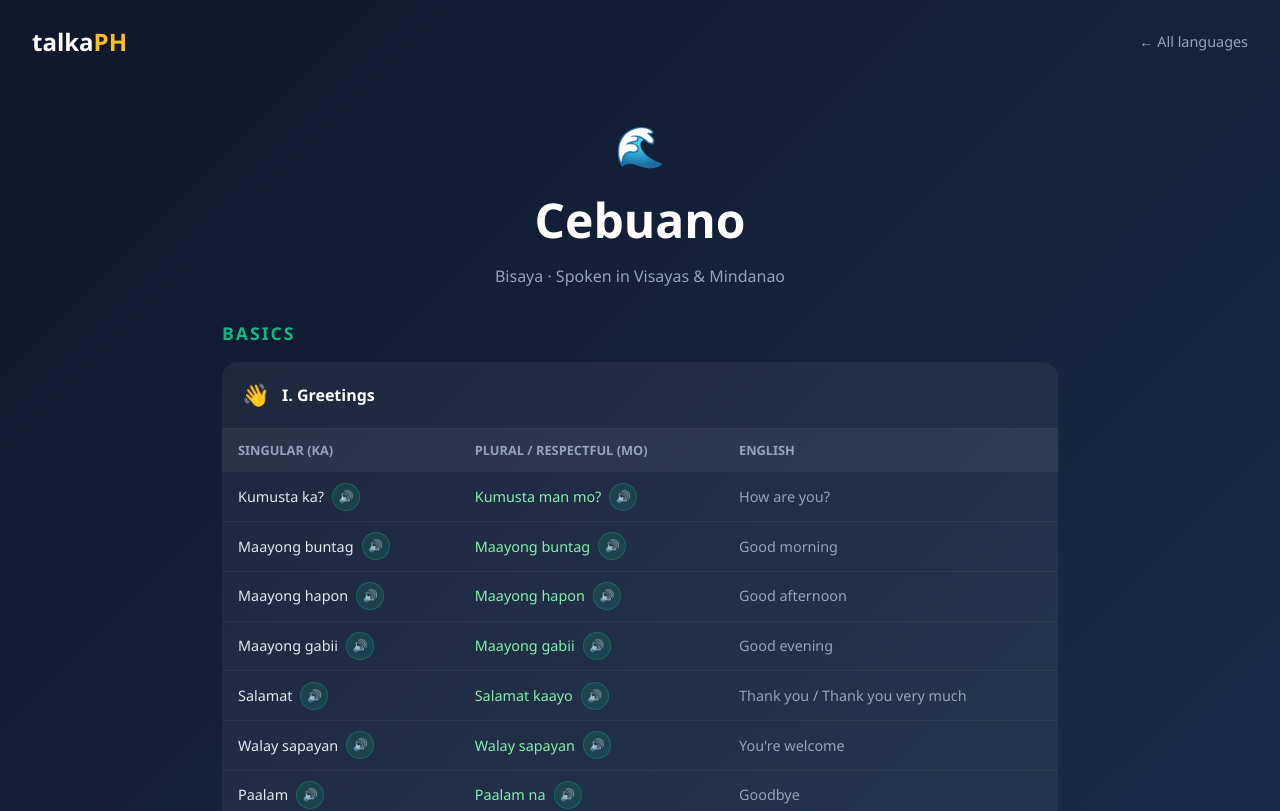
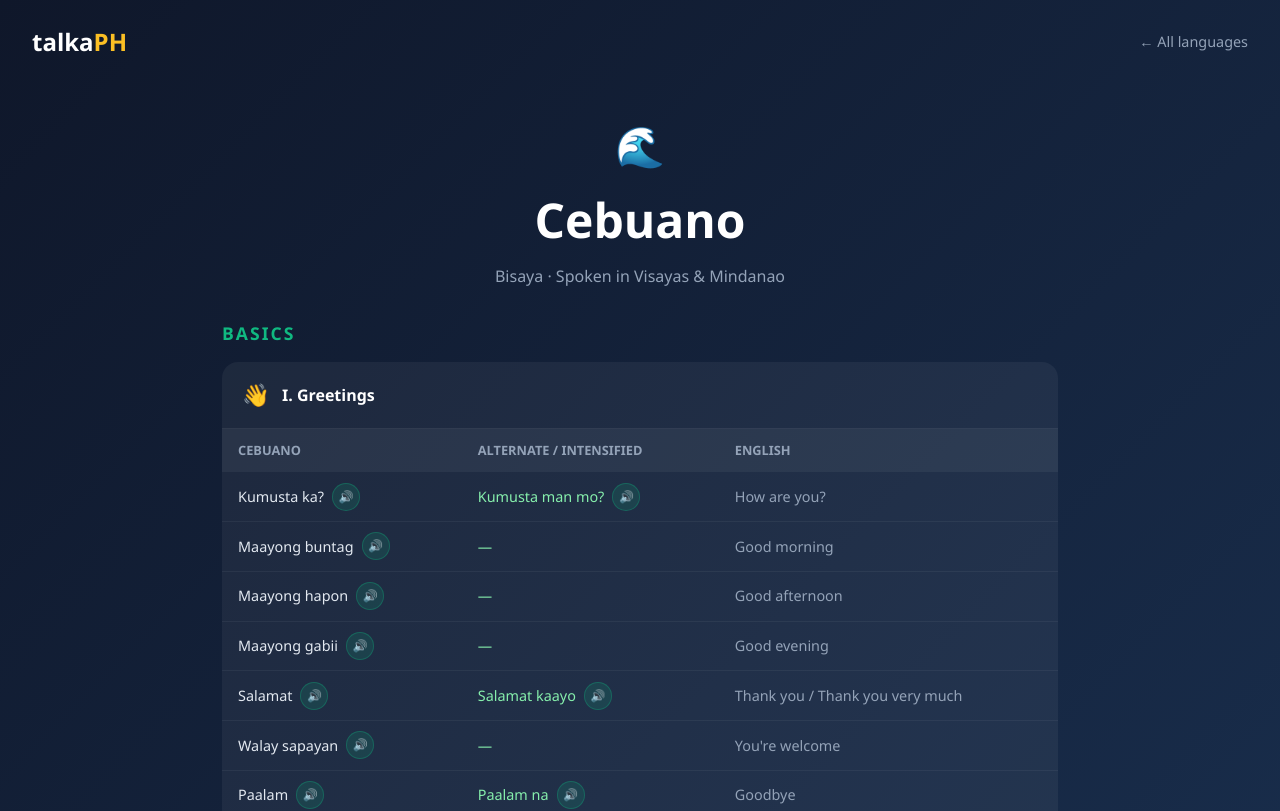
Before and after one commit to schoolprobuddy/talkaph, a Next.js app: page /learn/cebuano in a window 1280 px wide. Shown: the top 811 px of the page. Built offline with nearby package versions, Linux system fonts and the light colour scheme.

Commit message:
Update page.js

```diff
--- a/app/learn/cebuano/page.js
+++ b/app/learn/cebuano/page.js
@@ -2,7 +2,6 @@
 import Link from "next/link";
 
 const AUDIO = {
-  // Greetings
   "Kumusta ka?": "cb_142_kumusta_ka.mp3",
   "Kumusta man mo?": "cb_m032_kumusta_man_mo.mp3",
   "Maayong buntag": "fix_061_maayong_buntag.mp3",
@@ -10,12 +9,11 @@ const AUDIO = {
   "Maayong gabii": "fix_063_maayong_gabii.mp3",
   "Salamat": "cb_146_salamat.mp3",
   "Salamat kaayo": "cb_m036_salamat_kaayo.mp3",
-  "Walay sapayan": "cb_147_walay_sapayan.mp3",
+  "Walay sapayan": "new_cb_expr_001_sige.mp3",
   "Paalam": "cb_147_paalam.mp3",
   "Paalam na": "cb_m037_paalam_na.mp3",
   "Oo": "fix_064_oo.mp3",
   "Dili": "fix_065_dili.mp3",
-  // Numbers
   "Usa": "new_cb_num_001_usa.mp3",
   "Duha": "new_cb_num_002_duha.mp3",
   "Tulo": "new_cb_num_003_tulo.mp3",
@@ -26,7 +24,6 @@ const AUDIO = {
   "Walo": "new_cb_num_008_walo.mp3",
   "Siyam": "new_cb_num_009_siyam.mp3",
   "Napulo": "new_cb_num_010_napulo.mp3",
-  // Family
   "Amahan": "new_cb_fam_001_amahan.mp3",
   "Inahan": "new_cb_fam_002_inahan.mp3",
   "Kuya": "fix_019_kuya.mp3",
@@ -37,7 +34,6 @@ const AUDIO = {
   "Tito": "fix_021_tito.mp3",
   "Tita": "fix_022_tita.mp3",
   "Anak": "new_tl_fam_anak.mp3",
-  // Food
   "Kan-on": "new_cb_food_001_kanon.mp3",
   "Bugas": "new_cb_food_002_bugas.mp3",
   "Tubig": "new_cb_food_003_tubig.mp3",
@@ -48,7 +44,6 @@ const AUDIO = {
   "Itlog": "new_cb_food_006_itlog.mp3",
   "Utanon": "new_cb_food_007_utanon.mp3",
   "Gatas": "new_cb_food_008_gatas.mp3",
-  // Colors
   "Pula": "new_cb_color_001_pula.mp3",
   "Asul": "new_cb_color_002_asul.mp3",
   "Berde": "new_cb_color_003_berde.mp3",
@@ -59,7 +54,6 @@ const AUDIO = {
   "Lila": "new_cb_color_008_lila.mp3",
   "Rosas": "new_cb_color_009_rosas.mp3",
   "Kayumanggi": "new_cb_color_010_kayumanggi.mp3",
-  // Places
   "Merkado": "new_cb_place_001_merkado.mp3",
   "Tindahan": "new_cb_place_002_tindahan.mp3",
   "Ospital": "new_cb_place_003_ospital.mp3",
@@ -69,7 +63,6 @@ const AUDIO = {
   "Parke": "new_cb_place_007_parke.mp3",
   "Balay": "new_cb_place_008_balay.mp3",
   "Karsada": "new_cb_place_009_karsada.mp3",
-  // Expressions
   "Sige": "new_cb_expr_001_sige.mp3",
   "Ayaw problema": "new_cb_expr_002_ayaw_problema.mp3",
   "Wala ko kahibalo": "new_cb_expr_003_wala_ko_kahibalo.mp3",
@@ -77,7 +70,6 @@ const AUDIO = {
   "Gigutom na ko": "new_cb_expr_005_gigutom_na_ko.mp3",
   "Gikapoy na ko": "new_cb_expr_006_gikapoy_na_ko.mp3",
   "Palangga ko ikaw": "new_cb_expr_007_palangga_ko_ikaw.mp3",
-  // Directions
   "Asa ang CR?": "new_cb_dir_001_asa_ang_cr.mp3",
   "Unsaon pagadto sa?": "new_cb_dir_002_unsaon_pagadto_sa.mp3",
   "Liko sa wala": "new_cb_dir_003_liko_sa_wala.mp3",
@@ -85,7 +77,6 @@ const AUDIO = {
   "Diretso lang": "new_cb_dir_005_diretso_lang.mp3",
   "Duol lang": "new_cb_dir_006_duol_lang.mp3",
   "Layo ba?": "new_cb_dir_007_layo_ba.mp3",
-  // Introducing Yourself
   "Ang akong ngalan mao si Maria": "new_cb_adv_001_ang_akong_ngalan.mp3",
   "Gikan ako sa Cebu": "new_cb_adv_002_gikan_ako_sa_cebu.mp3",
   "Nagsabot ko og Cebuano": "new_cb_adv_003_nagsabot_ko_og_cebuano.mp3",
@@ -104,14 +95,14 @@ const LESSONS = {
   basics: [
     { id: "cb-b1", title: "I. Greetings", icon: "👋", hasFormal: true, rows: [
       ["Kumusta ka?","Kumusta man mo?","How are you?"],
-      ["Maayong buntag","Maayong buntag","Good morning"],
-      ["Maayong hapon","Maayong hapon","Good afternoon"],
-      ["Maayong gabii","Maayong gabii","Good evening"],
+      ["Maayong buntag","—","Good morning"],
+      ["Maayong hapon","—","Good afternoon"],
+      ["Maayong gabii","—","Good evening"],
       ["Salamat","Salamat kaayo","Thank you / Thank you very much"],
-      ["Walay sapayan","Walay sapayan","You're welcome"],
+      ["Walay sapayan","—","You're welcome"],
       ["Paalam","Paalam na","Goodbye"],
-      ["Oo","Oo","Yes"],
-      ["Dili","Dili","No"],
+      ["Oo","—","Yes"],
+      ["Dili","—","No"],
     ]},
     { id: "cb-b2", title: "II. Numbers", icon: "🔢", hasFormal: false, rows: [
       ["Usa","One"],["Duha","Two"],["Tulo","Three"],["Upat","Four"],["Lima","Five"],
@@ -209,7 +200,7 @@ export default function CebuanoPage() {
                   <thead>
                     <tr style={{ background: "rgba(255,255,255,0.05)" }}>
                       {lesson.hasFormal
-                        ? <><th style={th}>Singular (ka)</th><th style={th}>Plural / Respectful (mo)</th><th style={th}>English</th></>
+                        ? <><th style={th}>Cebuano</th><th style={th}>Alternate / Intensified</th><th style={th}>English</th></>
                         : <><th style={th}>Cebuano</th><th style={th}>English</th></>
                       }
                     </tr>
@@ -230,7 +221,7 @@ export default function CebuanoPage() {
                             <td style={{ ...td, color: "#86efac" }}>
                               <div style={{ display: "flex", alignItems: "center", gap: "8px" }}>
                                 {row[1]}
-                                {AUDIO[row[1]] && (
+                                {row[1] !== "—" && AUDIO[row[1]] && (
                                   <button onClick={() => playAudio(row[1])} style={speakBtn}>🔊</button>
                                 )}
                               </div>
```
